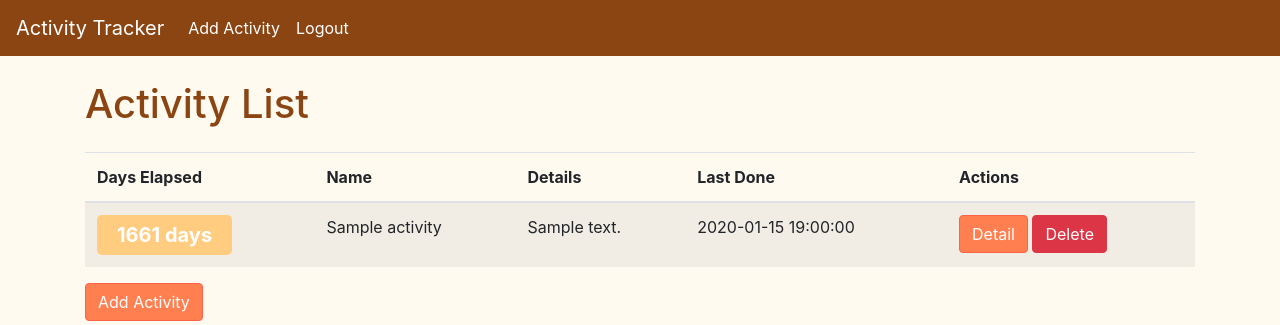
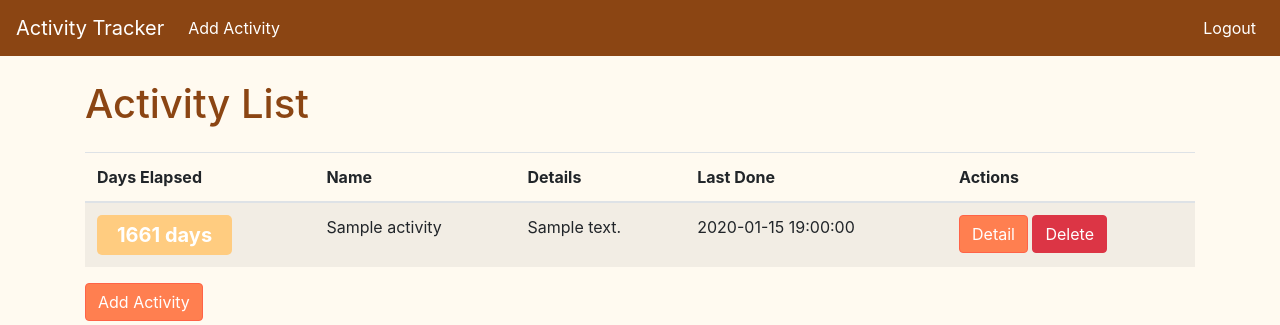
Before and after one commit to yzsan/itsTme, a Flask app: page / in a window 1280 px wide. Shown: the top 325 px of the page. Run offline with Flask 3, Linux system fonts and the light colour scheme; a user stored in the database is signed in; tables that the repository leaves empty hold one stand-in row (values such as "Sample post"); some libraries are stand-ins or nearby versions.

Commit message:
Render: After Collapsing the Navigation Bar2

```diff
--- a/templates/base.html
+++ b/templates/base.html
@@ -20,8 +20,8 @@
                 <li class="nav-item">
                     <a class="nav-link" href="{{ url_for('main.add_activity') }}">Add Activity</a>
                 </li>
-                </li>
-                <!-- <ul class="navbar-nav ml-auto"> -->
+            </ul>
+            <ul class="navbar-nav ml-auto">
                 <li class="nav-item">
                     <a class="nav-link" href="{{ url_for('main.logout') }}">Logout</a>
                 </li>
```
